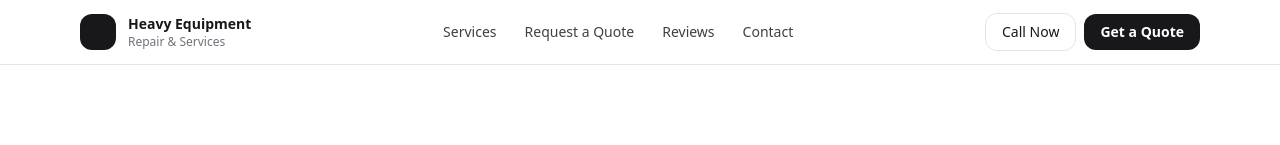
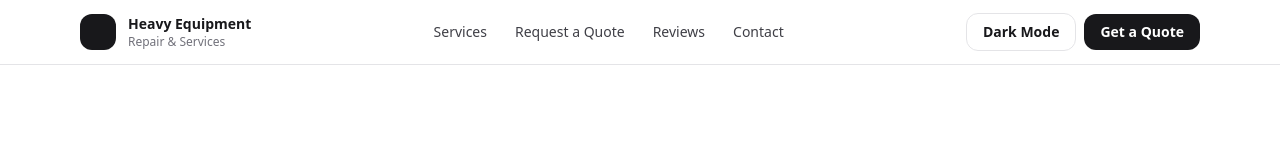
Before and after one commit to hgonzalez542/HeavyEquipmentRepair-Services, a React (Vite) app in the folder heavy-equipment-site/frontend/: page / in a window 1280 px wide. Shown: the top 145 px of the page. Built offline with nearby package versions, Linux system fonts and the light colour scheme; no server answers; the HTML template or start-up script is replaced by a standard one.

Commit message:
Changed the background to darkmode

```diff
--- a/heavy-equipment-site/frontend/package.json
+++ b/heavy-equipment-site/frontend/package.json
@@ -17,6 +17,6 @@
     "autoprefixer": "^10.4.20",
     "postcss": "^8.4.41",
     "tailwindcss": "^3.4.10",
-    "vite": "^5.4.2"
+    "vite": "^7.3.1"
   }
 }
--- a/heavy-equipment-site/frontend/src/App.jsx
+++ b/heavy-equipment-site/frontend/src/App.jsx
@@ -1,3 +1,5 @@
+import { useEffect, useState } from "react";
+
 import Navbar from "./components/Navbar.jsx";
 import Hero from "./components/Hero.jsx";
 import Services from "./components/Services.jsx";
@@ -7,9 +9,29 @@ import QuickBooksSection from "./components/QuickBooksSection.jsx";
 import Footer from "./components/Footer.jsx";
 
 export default function App() {
+  const [darkMode, setDarkMode] = useState(false);
+
+  // Load saved preference
+  useEffect(() => {
+    const saved = localStorage.getItem("darkMode");
+    if (saved === "true") setDarkMode(true);
+  }, []);
+
+  // Apply class to <html>
+  useEffect(() => {
+    const root = document.documentElement;
+    if (darkMode) {
+      root.classList.add("dark");
+      localStorage.setItem("darkMode", "true");
+    } else {
+      root.classList.remove("dark");
+      localStorage.setItem("darkMode", "false");
+    }
+  }, [darkMode]);
+
   return (
-    <div className="min-h-screen">
-      <Navbar />
+    <div className="min-h-screen bg-white text-zinc-900 dark:bg-zinc-950 dark:text-zinc-100">
+      <Navbar darkMode={darkMode} setDarkMode={setDarkMode} />
       <main>
         <Hero />
         <Services />
--- a/heavy-equipment-site/frontend/src/components/Navbar.jsx
+++ b/heavy-equipment-site/frontend/src/components/Navbar.jsx
@@ -1,32 +1,41 @@
-export default function Navbar() {
+export default function Navbar({ darkMode, setDarkMode }) {
   return (
-    <header className="sticky top-0 z-50 border-b border-zinc-200 bg-white/80 backdrop-blur">
+    <header className="sticky top-0 z-50 border-b border-zinc-200 bg-white/80 backdrop-blur dark:border-zinc-800 dark:bg-zinc-950/70">
       <div className="container-max flex h-16 items-center justify-between">
         <div className="flex items-center gap-3">
-          <div className="h-9 w-9 rounded-xl bg-zinc-900" />
+          <div className="h-9 w-9 rounded-xl bg-zinc-900 dark:bg-white" />
           <div className="leading-tight">
             <div className="text-sm font-semibold">Heavy Equipment</div>
-            <div className="text-xs text-zinc-500">Repair & Services</div>
+            <div className="text-xs text-zinc-500 dark:text-zinc-400">Repair & Services</div>
           </div>
         </div>
 
         <nav className="hidden items-center gap-7 text-sm md:flex">
-          <a className="text-zinc-700 hover:text-zinc-900" href="#services">Services</a>
-          <a className="text-zinc-700 hover:text-zinc-900" href="#quote">Request a Quote</a>
-          <a className="text-zinc-700 hover:text-zinc-900" href="#reviews">Reviews</a>
-          <a className="text-zinc-700 hover:text-zinc-900" href="#contact">Contact</a>
+          <a className="text-zinc-700 hover:text-zinc-900 dark:text-zinc-300 dark:hover:text-white" href="#services">
+            Services
+          </a>
+          <a className="text-zinc-700 hover:text-zinc-900 dark:text-zinc-300 dark:hover:text-white" href="#quote">
+            Request a Quote
+          </a>
+          <a className="text-zinc-700 hover:text-zinc-900 dark:text-zinc-300 dark:hover:text-white" href="#reviews">
+            Reviews
+          </a>
+          <a className="text-zinc-700 hover:text-zinc-900 dark:text-zinc-300 dark:hover:text-white" href="#contact">
+            Contact
+          </a>
         </nav>
 
         <div className="flex items-center gap-2">
-          <a
-            href="tel:5089549397"
-            className="hidden rounded-xl border border-zinc-200 px-4 py-2 text-sm font-medium text-zinc-900 hover:bg-zinc-50 md:inline-flex"
+          <button
+            onClick={() => setDarkMode(!darkMode)}
+            className="rounded-xl border border-zinc-200 px-4 py-2 text-sm font-semibold text-zinc-900 hover:bg-zinc-50 dark:border-zinc-800 dark:text-white dark:hover:bg-zinc-900"
           >
-            Call Now
-          </a>
+            {darkMode ? "Light Mode" : "Dark Mode"}
+          </button>
+
           <a
             href="#quote"
-            className="inline-flex rounded-xl bg-zinc-900 px-4 py-2 text-sm font-semibold text-white hover:bg-zinc-800"
+            className="inline-flex rounded-xl bg-zinc-900 px-4 py-2 text-sm font-semibold text-white hover:bg-zinc-800 dark:bg-white dark:text-zinc-900 dark:hover:bg-zinc-200"
           >
             Get a Quote
           </a>
--- a/heavy-equipment-site/frontend/tailwind.config.js
+++ b/heavy-equipment-site/frontend/tailwind.config.js
@@ -1,4 +1,5 @@
 export default {
+  darkMode: "class",
   content: ["./index.html", "./src/**/*.{js,jsx}"],
   theme: {
     extend: {
```
Also changed, not shown: 1 other file (tests, documents, lock files or other folders).
